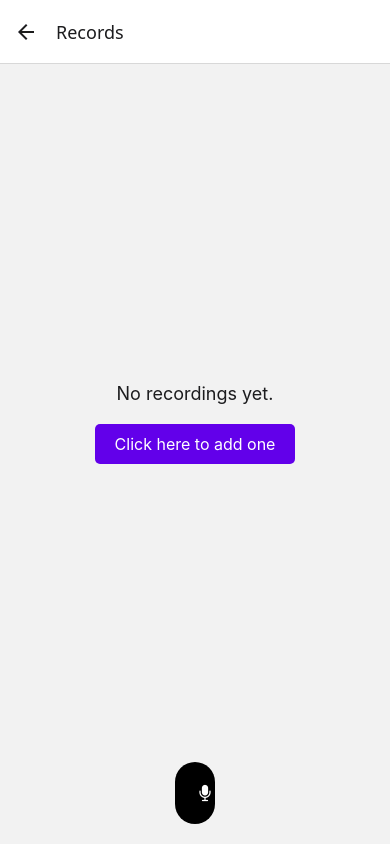
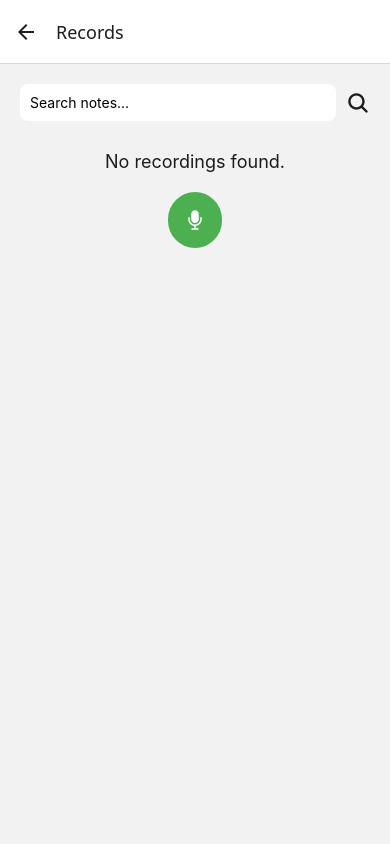
Before and after one commit to Xoli-Nxiweni/AudioJournal, a React Native app: screen /Records in a window 390 px wide. Built offline with nearby package versions, Linux system fonts and the light colour scheme.

Commit message:
added the search functionality

```diff
--- a/src/screens/RecordsScreen.tsx
+++ b/src/screens/RecordsScreen.tsx
@@ -7,18 +7,19 @@ import {
   TouchableOpacity,
   StyleSheet,
   Alert,
+  ActivityIndicator,
 } from "react-native";
-import { VoiceNote } from "../types";
 import AsyncStorage from "@react-native-async-storage/async-storage";
 import { Audio } from "expo-av";
 import { Ionicons } from "@expo/vector-icons";
 import { useTheme } from "@react-navigation/native";
 import VoiceNoteModal from "./VoiceNoteModal";
+import { VoiceNote } from "../types";
 
 const RecordsScreen: React.FC = () => {
   const { colors } = useTheme();
   const [voiceNotes, setVoiceNotes] = useState<VoiceNote[]>([]);
-  const [newNoteText, setNewNoteText] = useState("");
+  const [searchQuery, setSearchQuery] = useState("");
   const [recording, setRecording] = useState<Audio.Recording | null>(null);
   const [timer, setTimer] = useState(0);
   const [loading, setLoading] = useState(false);
@@ -26,66 +27,58 @@ const RecordsScreen: React.FC = () => {
   const [selectedNote, setSelectedNote] = useState<VoiceNote | null>(null);
 
   useEffect(() => {
+    loadNotes();
+  }, []);
+
+  useEffect(() => {
+    let interval: NodeJS.Timeout | undefined;
+    if (recording) {
+      interval = setInterval(() => setTimer((prev) => prev + 1), 1000);
+    } else if (interval) {
+      clearInterval(interval);
+    }
+    return () => interval && clearInterval(interval);
+  }, [recording]);
+
   const loadNotes = async () => {
     try {
       setLoading(true);
       const storedNotes = await AsyncStorage.getItem("voiceNotes");
       if (storedNotes) setVoiceNotes(JSON.parse(storedNotes));
     } catch (error) {
-        console.error("Failed to load notes from AsyncStorage", error);
+      console.error("Failed to load notes", error);
+      Alert.alert("Error", "Unable to load notes.");
     } finally {
       setLoading(false);
     }
   };
-    loadNotes();
-  }, []);
 
-  useEffect(() => {
-    let interval;
-    if (recording) {
-      interval = setInterval(() => {
-        setTimer((prevTime) => prevTime + 1);
-      }, 1000);
-    } else {
-      clearInterval(interval);
+  const saveNotes = async (notes: VoiceNote[]) => {
+    try {
+      await AsyncStorage.setItem("voiceNotes", JSON.stringify(notes));
+    } catch (error) {
+      console.error("Failed to save notes", error);
+      Alert.alert("Error", "Unable to save notes.");
     }
-    return () => clearInterval(interval);
-  }, [recording]);
-
-  const formatTime = (time: number) => {
-    const minutes = Math.floor(time / 60);
-    const seconds = time % 60;
-    return `${String(minutes).padStart(2, "0")}:${String(seconds).padStart(
-      2,
-      "0"
-    )}`;
   };
 
-  const requestPermissions = async () => {
+  const handleStartRecording = async () => {
     const { status } = await Audio.requestPermissionsAsync();
     if (status !== "granted") {
       Alert.alert(
-        "Permission required",
-        "Please allow microphone access to record audio."
+        "Permission Required",
+        "Microphone access is required to record audio."
       );
-      return false;
+      return;
     }
-    return true;
-  };
-
-  const handleStartRecording = async () => {
-    const hasPermission = await requestPermissions();
-    if (!hasPermission) return;
-
     try {
       const { recording } = await Audio.Recording.createAsync(
         Audio.RecordingOptionsPresets.HIGH_QUALITY
       );
-      setNewNoteText("");
       setRecording(recording);
     } catch (error) {
       console.error("Failed to start recording", error);
-      Alert.alert("Error", "Failed to start recording.");
+      Alert.alert("Error", "Unable to start recording.");
     }
   };
 
@@ -94,19 +87,19 @@ const RecordsScreen: React.FC = () => {
     try {
       await recording.stopAndUnloadAsync();
       const uri = recording.getURI();
-      const newVoiceNote: VoiceNote = {
+      const newNote: VoiceNote = {
         id: Date.now().toString(),
-        text: newNoteText || "Untitled note",
+        text: "Untitled Note",
         uri,
       };
-      const updatedNotes = [...voiceNotes, newVoiceNote];
+      const updatedNotes = [...voiceNotes, newNote];
       setVoiceNotes(updatedNotes);
-      await AsyncStorage.setItem("voiceNotes", JSON.stringify(updatedNotes));
+      saveNotes(updatedNotes);
       setRecording(null);
       setTimer(0);
     } catch (error) {
       console.error("Failed to stop recording", error);
-      Alert.alert("Error", "Failed to stop recording.");
+      Alert.alert("Error", "Unable to stop recording.");
     }
   };
 
@@ -116,29 +109,39 @@ const RecordsScreen: React.FC = () => {
   };
 
   const closeModal = () => {
+    setSelectedNote(null);
     setIsModalVisible(false);
-    setSelectedNote(null);
   };
+
+  const filteredNotes = voiceNotes.filter((note) =>
+    note.text.toLowerCase().includes(searchQuery.toLowerCase())
+  );
 
   return (
     <View style={[styles.container, { backgroundColor: colors.background }]}>
+      {/* Search Bar */}
+      <View style={styles.searchContainer}>
+        <TextInput
+          style={[styles.searchInput, { backgroundColor: colors.card }]}
+          placeholder="Search notes..."
+          placeholderTextColor={colors.placeholder}
+          value={searchQuery}
+          onChangeText={setSearchQuery}
+        />
+        <Ionicons name="search" size={24} color={colors.text} />
+      </View>
+
+      {/* Voice Notes List */}
       {loading ? (
-        <Text style={{ color: colors.text }}>Loading...</Text>
-      ) : voiceNotes.length === 0 ? (
-        <View style={styles.emptyContainer}>
+        <ActivityIndicator size="large" color={colors.primary} />
+      ) : filteredNotes.length === 0 ? (
         <Text style={[styles.emptyText, { color: colors.text }]}>
-            No recordings yet.
+          No recordings found.
         </Text>
-          <TouchableOpacity
-            style={styles.addButton}
-            onPress={handleStartRecording}
-          >
-            <Text style={styles.addButtonText}>Click here to add one</Text>
-          </TouchableOpacity>
-        </View>
       ) : (
         <FlatList
-          data={voiceNotes}
+          data={filteredNotes}
+          keyExtractor={(item) => item.id}
           renderItem={({ item }) => (
             <TouchableOpacity
               style={[styles.noteContainer, { backgroundColor: colors.card }]}
@@ -149,139 +152,85 @@ const RecordsScreen: React.FC = () => {
               </Text>
             </TouchableOpacity>
           )}
-          keyExtractor={(item) => item.id}
         />
       )}
 
+      {/* Recording Controls */}
       <View style={styles.recordControls}>
         {recording && (
-          <>
-            <Text style={styles.timerText}>{formatTime(timer)}</Text>
-            <TextInput
-              value={newNoteText}
-              onChangeText={setNewNoteText}
-              style={styles.input}
-              placeholder="Title of the audio!"
-              placeholderTextColor={colors.placeholder}
-            />
-          </>
+          <Text style={[styles.timerText, { color: colors.text }]}>
+            {`${Math.floor(timer / 60)
+              .toString()
+              .padStart(2, "0")}:${(timer % 60).toString().padStart(2, "0")}`}
+          </Text>
         )}
-
-        {!recording ? (
         <TouchableOpacity
-            onPress={handleStartRecording}
-            style={styles.recordButton}
+          style={[
+            styles.recordButton,
+            { backgroundColor: recording ? "#E53935" : "#4CAF50" },
+          ]}
+          onPress={recording ? handleStopRecording : handleStartRecording}
         >
           <Ionicons
-              name="mic"
-              size={20}
-              color="white"
-              style={{ textAlign: "center" }}
+            name={recording ? "square" : "mic"}
+            size={24}
+            color="#FFF"
           />
         </TouchableOpacity>
-        ) : (
-          <TouchableOpacity
-            onPress={handleStopRecording}
-            style={styles.stopButton}
-          >
-            <Ionicons
-              name="square"
-              size={20}
-              color="white"
-              style={{ textAlign: "center" }}
-            />
-          </TouchableOpacity>
-        )}
       </View>
 
+      {/* Modal */}
+      {selectedNote && (
         <VoiceNoteModal
           visible={isModalVisible}
           onClose={closeModal}
-        noteText={selectedNote ? selectedNote.text : ""}
+          noteText={selectedNote.text}
           onNoteTextChange={(text) =>
-          setSelectedNote((prev) => prev && { ...prev, text })
+            setSelectedNote((prev) => (prev ? { ...prev, text } : null))
           }
           onUpdateNote={() => {
-          // handle update logic here if needed
+            const updatedNotes = voiceNotes.map((note) =>
+              note.id === selectedNote.id
+                ? { ...note, text: selectedNote.text }
+                : note
+            );
+            setVoiceNotes(updatedNotes);
+            saveNotes(updatedNotes);
             closeModal();
           }}
           onDeleteNote={() => {
-          // handle delete logic here if needed
+            const updatedNotes = voiceNotes.filter(
+              (note) => note.id !== selectedNote.id
+            );
+            setVoiceNotes(updatedNotes);
+            saveNotes(updatedNotes);
             closeModal();
           }}
-        onPlayNote={() => {
-          // handle play logic if needed
-        }}
-        onPauseNote={() => {
-          // handle pause logic if needed
-        }}
-        playing={false} // Set to true or false based on playback state
+          onPlayNote={() => console.log("Play audio")}
+          onPauseNote={() => console.log("Pause audio")}
+          playing={false}
           colors={colors}
         />
+      )}
     </View>
   );
 };
 
 const styles = StyleSheet.create({
-  container: { flex: 1, paddingTop: 20 },
-  emptyContainer: {
-    flex: 1,
-    justifyContent: "center",
-    alignItems: "center",
-  },
-  emptyText: {
-    fontSize: 18,
-    marginBottom: 20,
-  },
-  addButton: {
-    backgroundColor: "#6200ea",
-    paddingVertical: 10,
-    paddingHorizontal: 20,
-    borderRadius: 5,
-  },
-  addButtonText: {
-    color: "#fff",
-    fontSize: 16,
-    textAlign: "center",
-  },
-  noteContainer: {
-    flexDirection: "row",
-    alignItems: "center",
-    marginBottom: 15,
-    padding: 10,
-  },
-  noteText: { flex: 1, fontSize: 18 },
-  timerText: {
-    fontSize: 18,
-    color: "black",
-    marginBottom: 10,
-    textAlign: "center",
-  },
-  input: {
-    marginHorizontal: 20,
-    marginVertical: 20,
+  container: { flex: 1, padding: 20 },
+  searchContainer: { flexDirection: "row", alignItems: "center", marginBottom: 10 },
+  searchInput: { flex: 1, padding: 10, borderRadius: 8, marginRight: 10 },
+  noteContainer: { padding: 15, borderRadius: 8, marginBottom: 10 },
+  noteText: { fontSize: 16 },
+  emptyText: { textAlign: "center", marginTop: 20, fontSize: 18 },
+  recordControls: { alignItems: "center", marginTop: 20 },
+  recordButton: {
     padding: 15,
     borderRadius: 50,
-    borderColor: "black",
-    borderWidth: 2,
+    alignItems: "center",
+    justifyContent: "center",
   },
-  recordControls: {
-    flexDirection: "column",
-    justifyContent: "center",
-    marginBottom: 20,
-  },
-  recordButton: {
-    padding: 20,
-    backgroundColor: "#000",
-    borderRadius: 50,
-    marginHorizontal: 175,
-  },
-  stopButton: {
-    padding: 20,
-    backgroundColor: "#000",
-    borderRadius: 50,
-    marginHorizontal: 175,
-  },
+  timerText: { fontSize: 16, marginBottom: 10 },
 });
 
 export default RecordsScreen;
```
Lines whose indentation alone changed are shown as unchanged.
